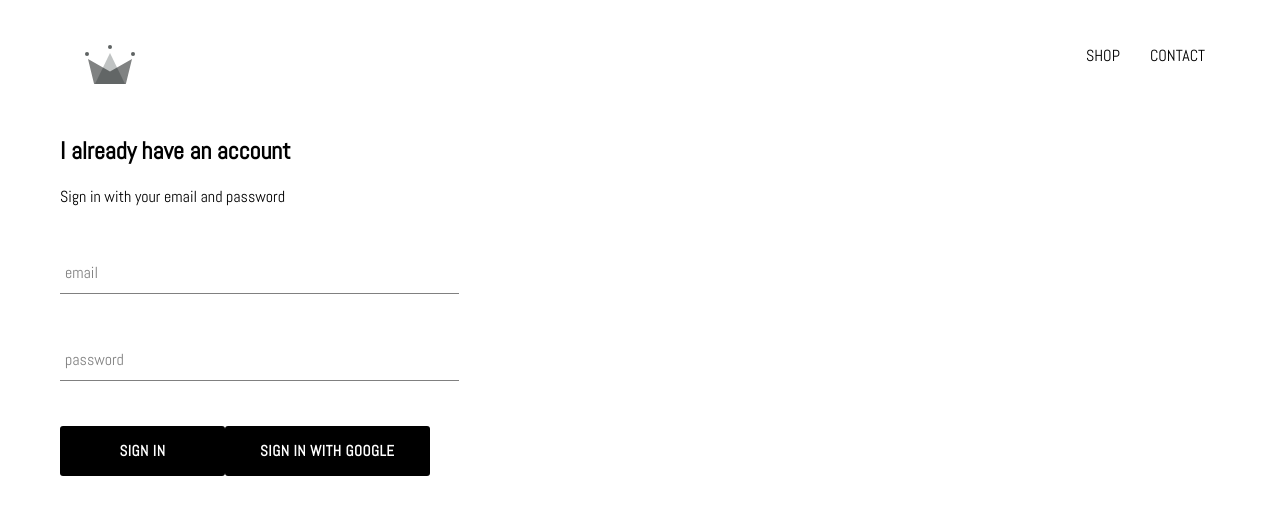
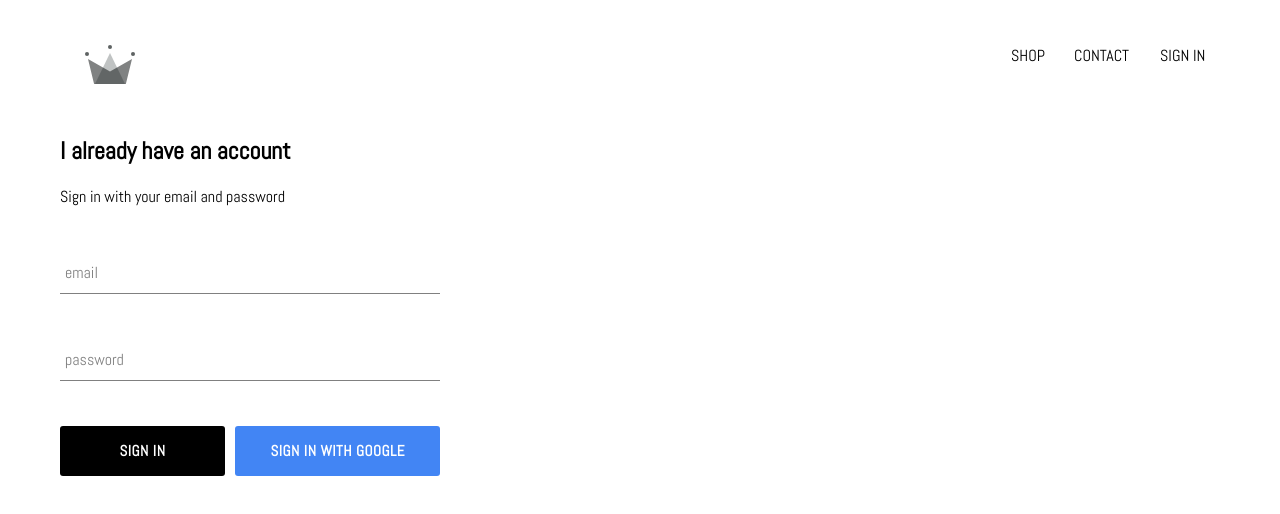
Before and after one commit to mfconsolani/crown-clothing, a React (Create React App) app: page /signin in a window 1280 px wide. Shown: the top 514 px of the page. Built offline with nearby package versions, Linux system fonts and the light colour scheme; no server answers.

Commit message:
syled the custom button component. Added to it a conditional class name function. Added Sign In and Sign Out buttons to header. Added style to header.

```diff
--- a/src/App.css
+++ b/src/App.css
@@ -3,13 +3,45 @@ body {
     padding: 20px 60px;
 }
 
-a {
+* {
+  box-sizing: border-box;
+}
+
+.options a, .option {
     text-decoration: none;
     color: black;
     transition: 0.3s;
 }
 
-a:hover {
-    transition: 0.3s;
-    text-shadow: 2px 2px #e0e0e0;
-}
+.options a, .hvr-underline-from-center {
+    display: inline-block;
+    vertical-align: middle;
+    -webkit-transform: perspective(1px) translateZ(0);
+    transform: perspective(1px) translateZ(0);
+    box-shadow: 0 0 1px rgba(0, 0, 0, 0);
+    position: relative;
+    overflow: hidden;
+  }
+
+.options a:before, .hvr-underline-from-center:before {
+    content: "";
+    position: absolute;
+    z-index: -1;
+    left: 51%;
+    right: 51%;
+    bottom: 0;
+    background: #000;
+    opacity: 0.3;
+    height: 1px;
+    -webkit-transition-property: left, right;
+    transition-property: left, right;
+    -webkit-transition-duration: 0.3s;
+    transition-duration: 0.3s;
+    -webkit-transition-timing-function: ease-out;
+    transition-timing-function: ease-out;
+  }
+
+.options a:hover:before, .options a:focus:before, .options a:active:before, .hvr-underline-from-center:hover:before, .hvr-underline-from-center:focus:before, .hvr-underline-from-center:active:before {
+    left: 10px;
+    right: 10px;
+  }
--- a/src/App.js
+++ b/src/App.js
@@ -33,7 +33,7 @@ class App extends React.Component {
   render() {
     return (
       <div>
-      <Header/>
+      <Header currentUser={this.state.currentUser}/>
         <Switch>
           <Route exact path='/' component={HomePage}/>
           <Route path='/shop' component={ShopPage}/>
--- a/src/components/custom-button/custom-button.component.jsx
+++ b/src/components/custom-button/custom-button.component.jsx
@@ -2,8 +2,8 @@ import React from 'react';
 
 import './custom-button.styles.scss'
 
-const CustbomButton = ({ children, ...otherProps }) => (
-    <button className='custom-button' {...otherProps}>
+const CustbomButton = ({ children, isGoogleSignIn, ...otherProps }) => (
+    <button className={`${isGoogleSignIn ? 'google-sign-in' : ''} custom-button`} {...otherProps}>
         {children}
     </button>
 );
--- a/src/components/custom-button/custom-button.styles.scss
+++ b/src/components/custom-button/custom-button.styles.scss
@@ -17,10 +17,23 @@
   border-radius: 3px;
 
   &:hover {
+    background-color: white;
+    color: black;
+    border: 1px solid black;
+    transition: 0.2s;
+    border-radius: 3px;
+  }
+
+  &.google-sign-in {
+    background-color: #4285f4;
+    color: white;
+
+    &:hover {
       background-color: white;
-      color: black;
-      border: 1px solid black;
+      color: #3578e8;
+      border: 1px solid #3578e8;
       transition: 0.2s;
       border-radius: 3px;
+    }
   }
 }
--- a/src/components/header/header.component.jsx
+++ b/src/components/header/header.component.jsx
@@ -2,10 +2,11 @@ import React from 'react';
 import { Link } from 'react-router-dom';
 import { ReactComponent as Logo } from '../assets/crown.svg';
 
+import { auth } from '../../firebase/firebase.utils';
 
 import './header.styles.scss';
 
-const Header = () => (
+const Header = ({ currentUser }) => (
     <div className='header'>
         <Link className='logo-container' to='/'>
             <Logo className='logo'/>
@@ -17,8 +18,15 @@ const Header = () => (
             <Link to='/shop' className='option'>
                 CONTACT
             </Link>
+            {
+                currentUser ?
+                <div className='option' onClick={() => auth.signOut()}>SIGN OUT</div>
+                :
+                <Link className='option' to='/signin'>
+                    SIGN IN
+                </Link>
+            }
         </div>
-
     </div>
 )
 
--- a/src/components/header/header.styles.scss
+++ b/src/components/header/header.styles.scss
@@ -20,6 +20,7 @@
 
     .option {
       padding: 10px 15px;
+      cursor: pointer;
     }
   }
 }
--- a/src/components/sign-in/sign-in.component.jsx
+++ b/src/components/sign-in/sign-in.component.jsx
@@ -53,15 +53,17 @@ class SignIn extends React.Component {
                     label='password'
                     required/>
 
+                    <div className='buttons'>
                         <CustomButton
                         type='submit'>
                             Sign in
                         </CustomButton>
 
                         <CustomButton
-                    onClick={signInWithGoogle}>
+                        onClick={signInWithGoogle} isGoogleSignIn>
                             {' '} Sign in with Google {' '}
                         </CustomButton>
+                    </div>
 
                 </form>
             </div>
--- a/src/components/sign-in/sign-in.styles.scss
+++ b/src/components/sign-in/sign-in.styles.scss
@@ -1,5 +1,14 @@
 .sign-in {
-    width: 30vw;
+    width: 380px;
     display: flex;
     flex-direction: column;
+
+    .title {
+        margin: 10px 0px;
+    }
+
+    .buttons {
+        display: flex;
+        justify-content: space-between;
+    }
 }
```
Lines whose indentation alone changed are shown as unchanged.
